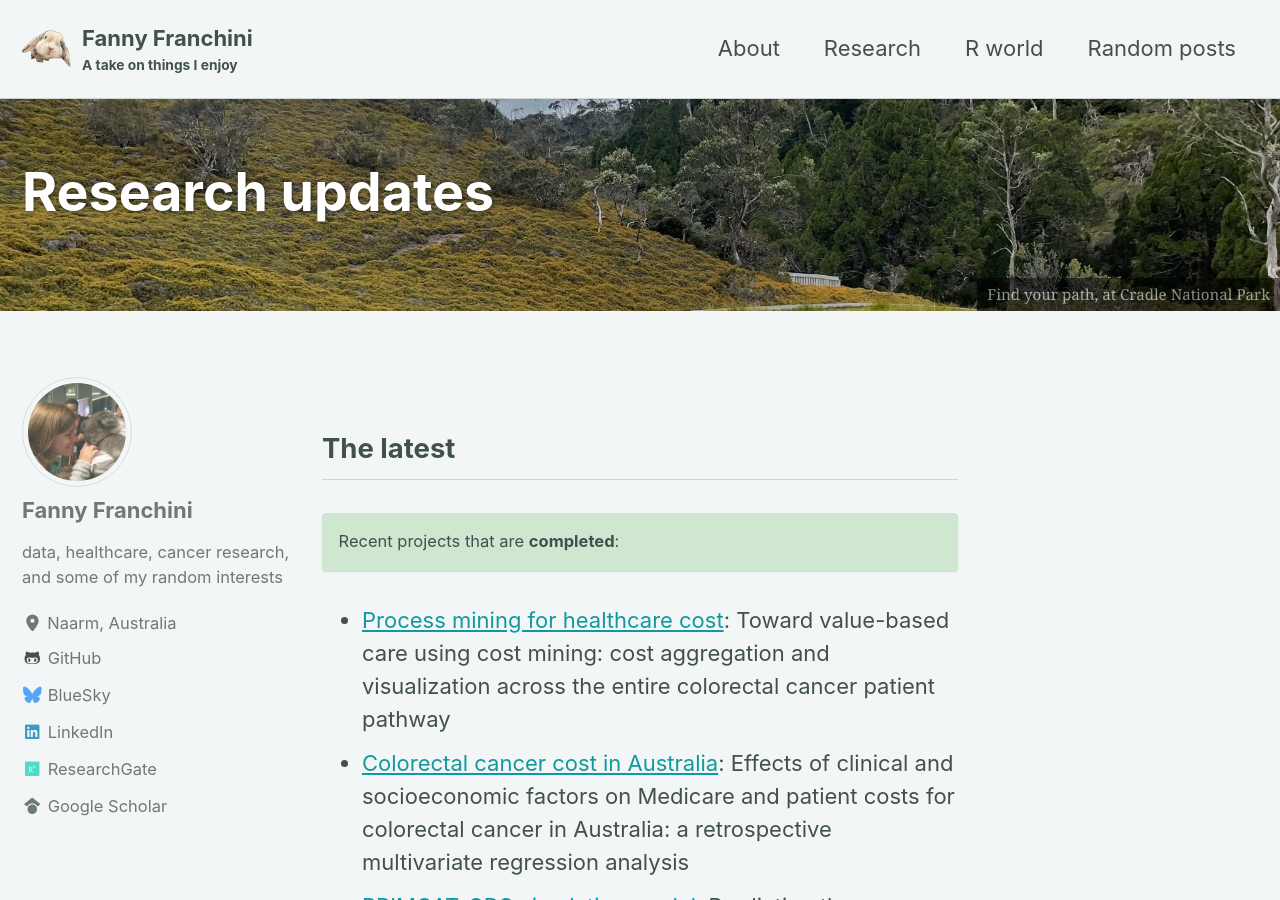
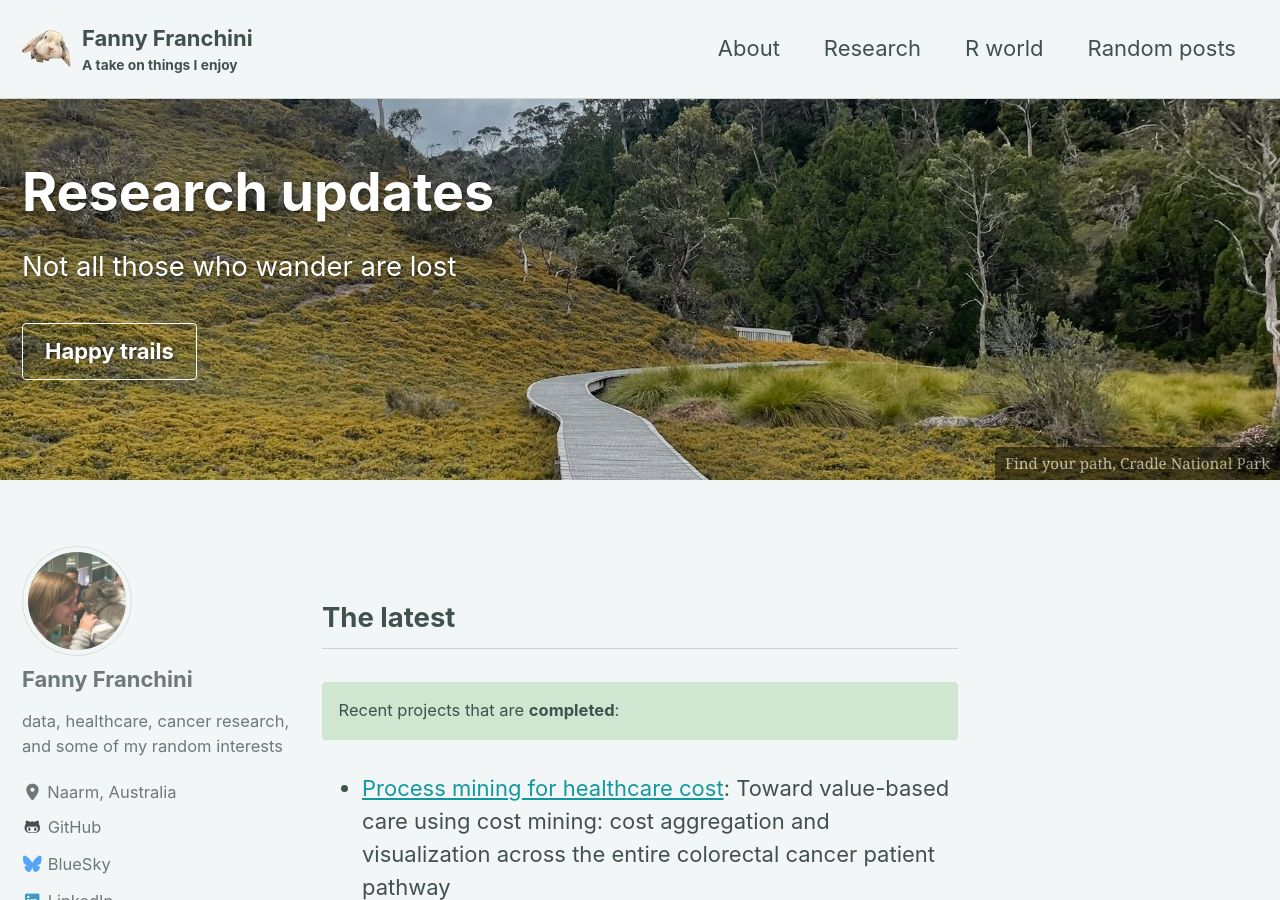
Before and after one commit to Fannychini/Fannychini.github.io, a Jekyll site: the page built from _pages/research.md, in a window 1280 px wide and 900 px high. Built offline with Jekyll 4.4.1, drawn with Linux system fonts in a browser that asks for light colours; cached includes are drawn as plain includes.

Commit message:
update research

```diff
--- a/_pages/research.md
+++ b/_pages/research.md
@@ -1,11 +1,15 @@
 ---
 permalink: /research/
 title: "Research updates"
+excerpt: "Not all those who wander are lost"
 header:
   #image: /assets/images/cradle.jpeg
-  overlay_image: /assets/images/cradle_path2.jpeg
+  overlay_image: /assets/images/cradle_path3.jpeg
   overlay_filter: 0.15
-  caption: "Find your path, at Cradle National Park"
+  caption: "Find your path, Cradle National Park"
+  actions:
+    - label: "Happy trails"
+      url: "https://parks.tas.gov.au/explore-our-parks/cradle-mountain/overland-track"
 ---
 
 ## The latest
```
Also changed, not shown: _pages/about.md (+1 -1 lines), assets/images/cradle_path3.jpeg (added), 1 other file.
